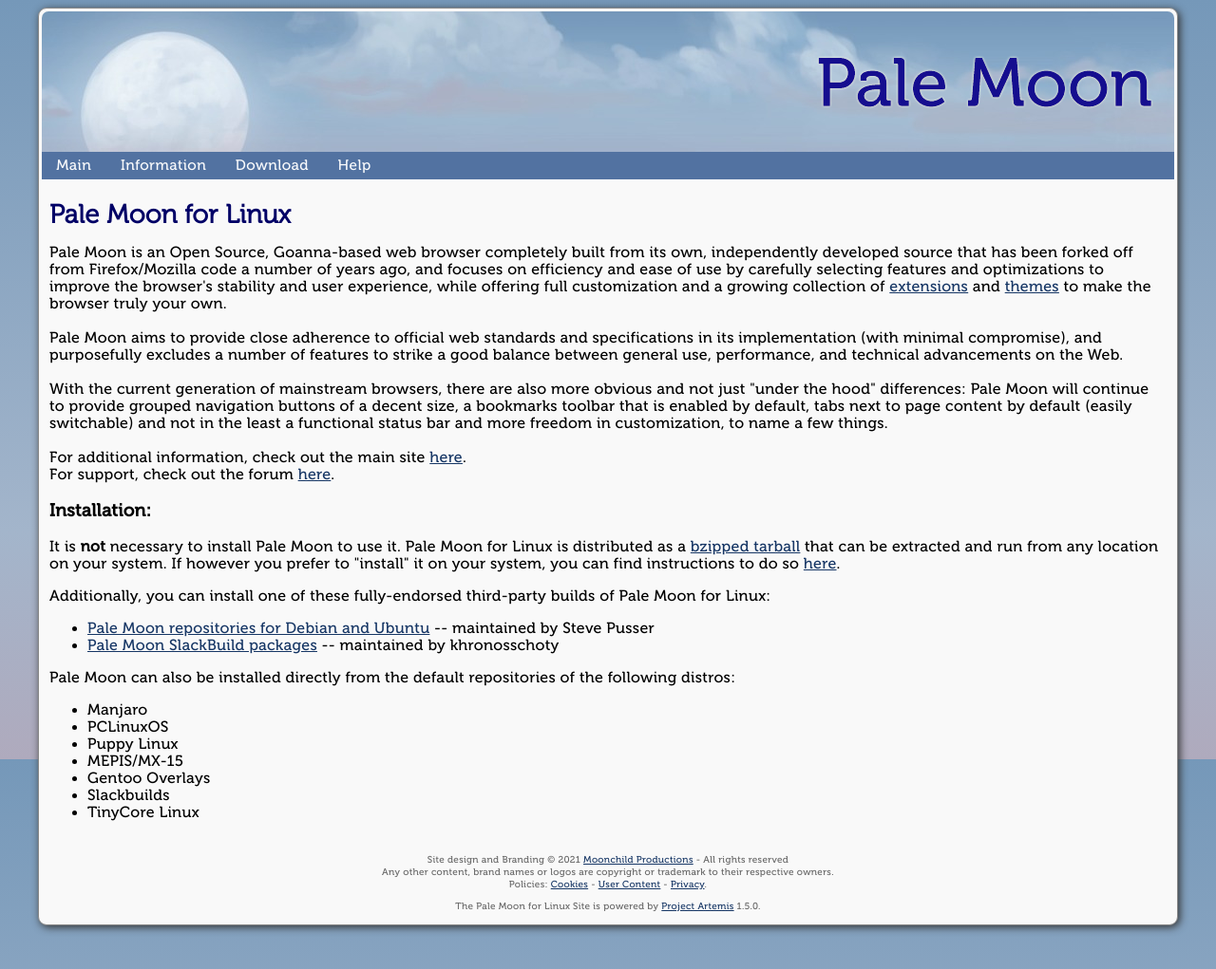
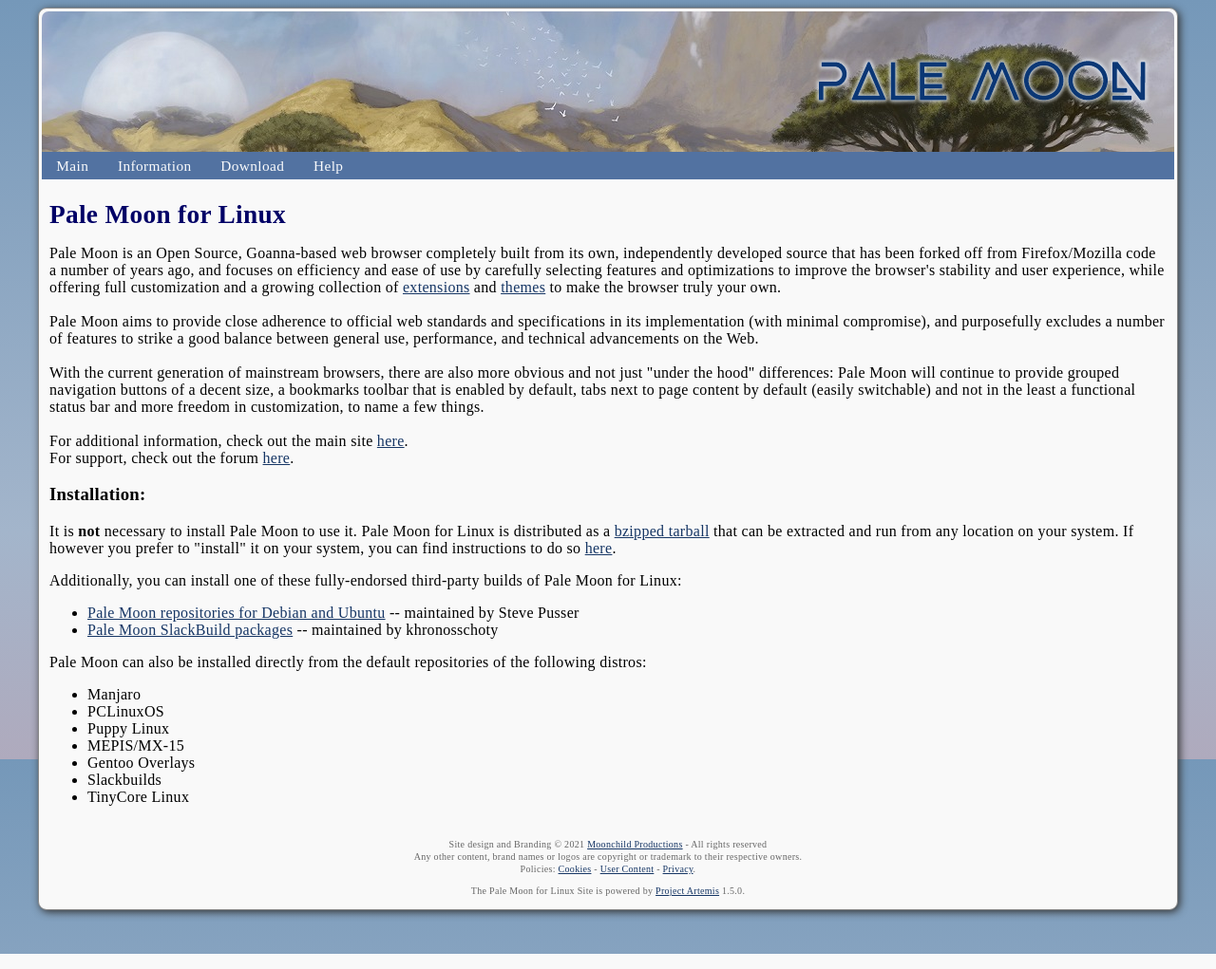
Before and after one commit to binoc-graveyard/artemis, a PHP site: page / in a window 1280 px wide. Shown: the whole page at 95% size. Run offline with PHP 8.4, Linux system fonts and the light colour scheme; some libraries are stand-ins or nearby versions.

Commit message:
Switch to Wakandan skin

```diff
--- a/artemis/components/site/site.php
+++ b/artemis/components/site/site.php
@@ -6,7 +6,7 @@
 // == | Vars | ================================================================
 
 $strContentBasePath = './artemis/components/site/content/';
-$strSkinBasePath = './artemis/skin/palemoon/';
+$strSkinBasePath = './artemis/skin/wakandan/';
 
 $arraySmartyPaths = array(
     'cache' => $strApplicationPath . '.smarty/cache',
--- a/artemis/skin/wakandan/stylesheet.tpl
+++ b/artemis/skin/wakandan/stylesheet.tpl
@@ -174,7 +174,7 @@ blockquote {
 }
 
 pre {
-  font-family: "Courier New",Courier,monospace;
+  font-family: "ModernWakandanRegular";
   font-size: 14px;
   background-color: #f5f5f5;
   overflow-wrap: normal;
@@ -182,7 +182,7 @@ pre {
   }
 
 code {
-  font-family: "Courier New",Courier,monospace;
+  font-family: "ModernWakandanRegular";
   font-size: 14px;
   display: block;
   padding: 10px;
```
